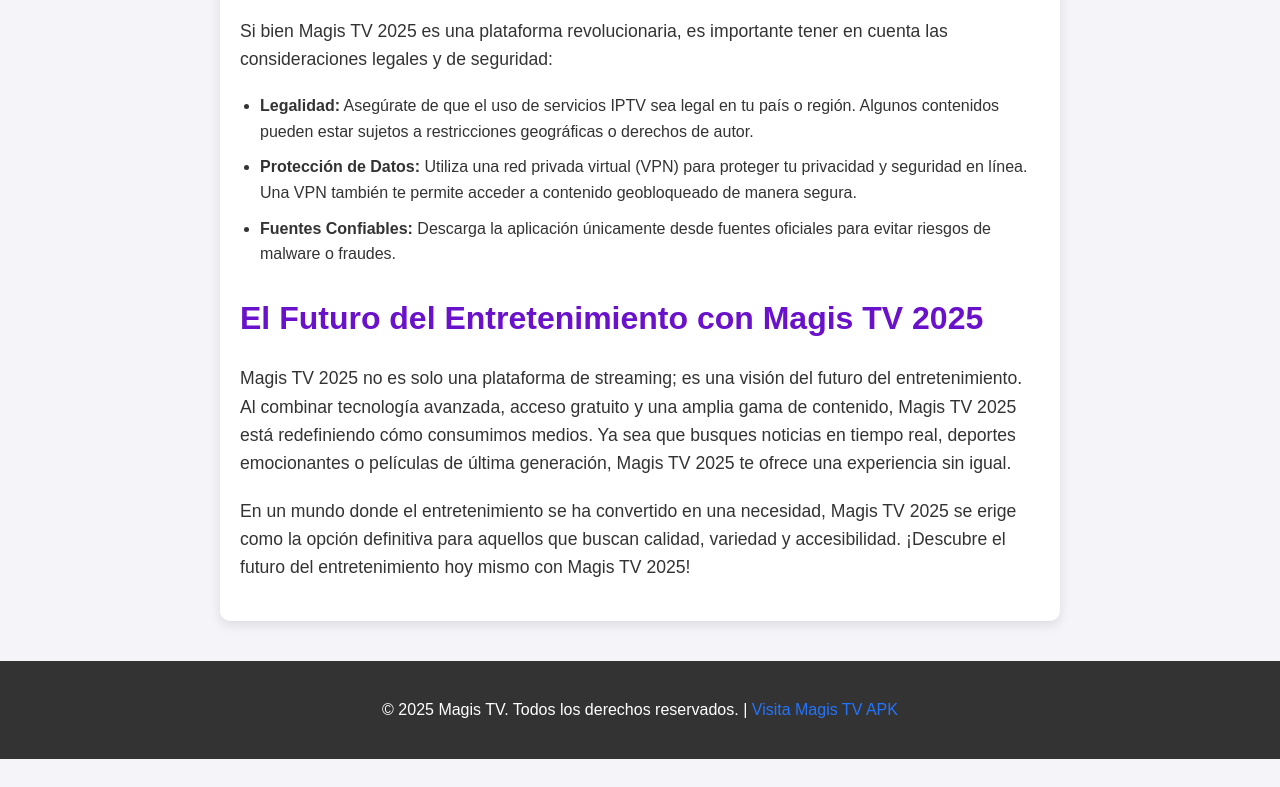
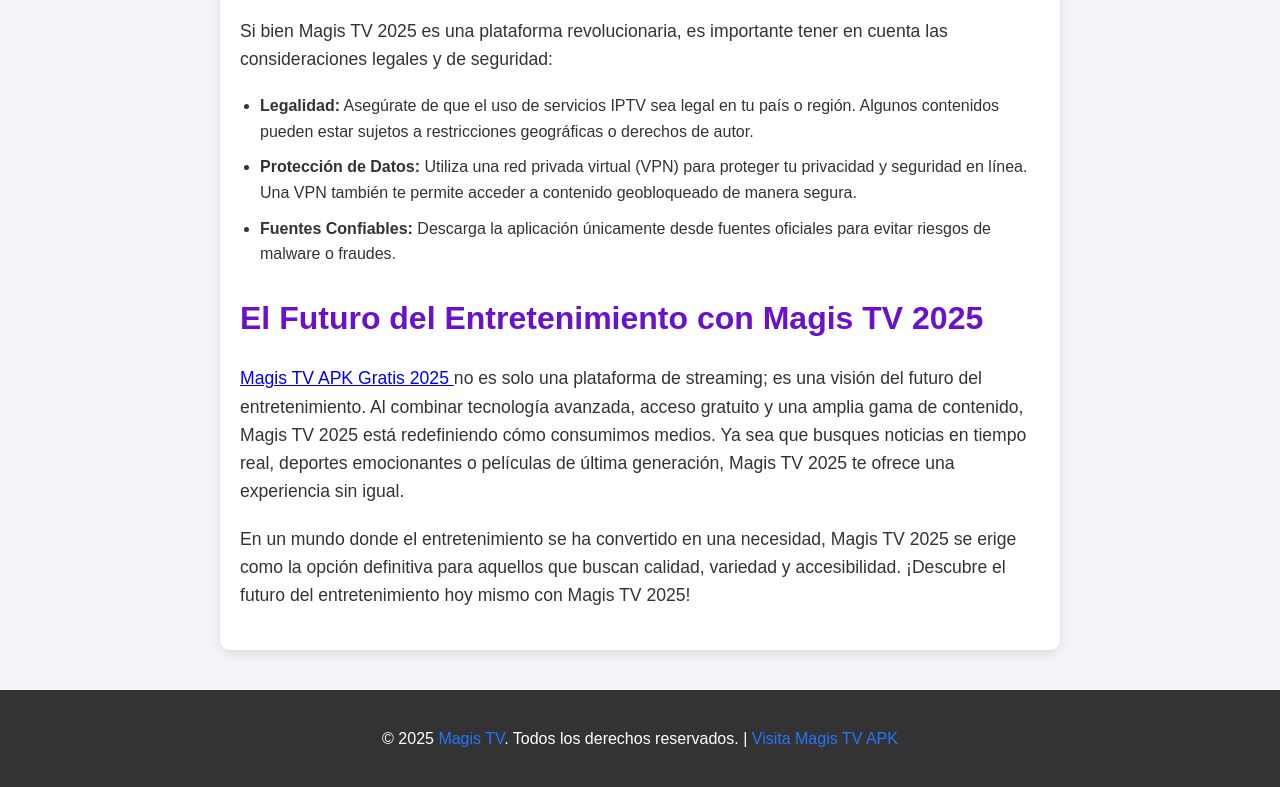
Before and after one commit to MagisTVAPKGratis/magistvapkgratis.github.io, a plain HTML site: page index.html in a window 1280 px wide. Shown: the part 2377-3164 px from the top of the page. Before the commit the page ends 3136 px from the top, so only its background shows below. Drawn offline with Linux system fonts and the light colour scheme.

Commit message:
Update index.html

```diff
--- a/index.html
+++ b/index.html
@@ -217,7 +217,7 @@
 
     <h2>El Futuro del Entretenimiento con Magis TV 2025</h2>
     <p>
-      Magis TV 2025 no es solo una plataforma de streaming; es una visión del futuro del entretenimiento. Al combinar tecnología avanzada, acceso gratuito y una amplia gama de contenido, Magis TV 2025 está redefiniendo cómo consumimos medios. Ya sea que busques noticias en tiempo real, deportes emocionantes o películas de última generación, Magis TV 2025 te ofrece una experiencia sin igual.
+      <a href="https://magistvapk.s3.eu-north-1.amazonaws.com/index.html">Magis TV APK Gratis 2025 </a> no es solo una plataforma de streaming; es una visión del futuro del entretenimiento. Al combinar tecnología avanzada, acceso gratuito y una amplia gama de contenido, Magis TV 2025 está redefiniendo cómo consumimos medios. Ya sea que busques noticias en tiempo real, deportes emocionantes o películas de última generación, Magis TV 2025 te ofrece una experiencia sin igual.
     </p>
     <p>
       En un mundo donde el entretenimiento se ha convertido en una necesidad, Magis TV 2025 se erige como la opción definitiva para aquellos que buscan calidad, variedad y accesibilidad. ¡Descubre el futuro del entretenimiento hoy mismo con Magis TV 2025!
@@ -226,7 +226,7 @@
 
   <!-- Footer Section -->
   <footer>
-    <p>&copy; 2025 Magis TV. Todos los derechos reservados. | <a href="https://themagistvs.com.co">Visita Magis TV APK</a></p>
+    <p>&copy; 2025 <a href="https://magistvscomco.github.io/magistv/">Magis TV</a>. Todos los derechos reservados. | <a href="https://themagistvs.com.co">Visita Magis TV APK</a></p>
   </footer>
 
   <!-- JavaScript for Interactivity -->
```
